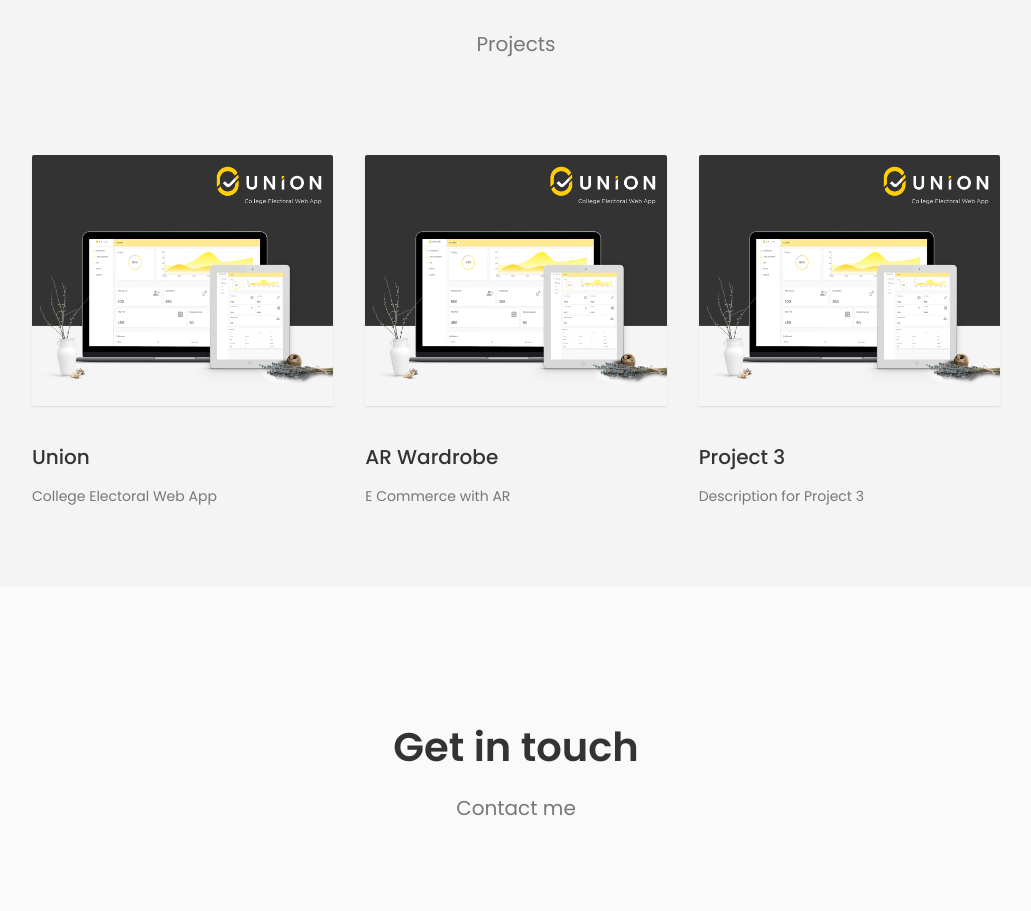
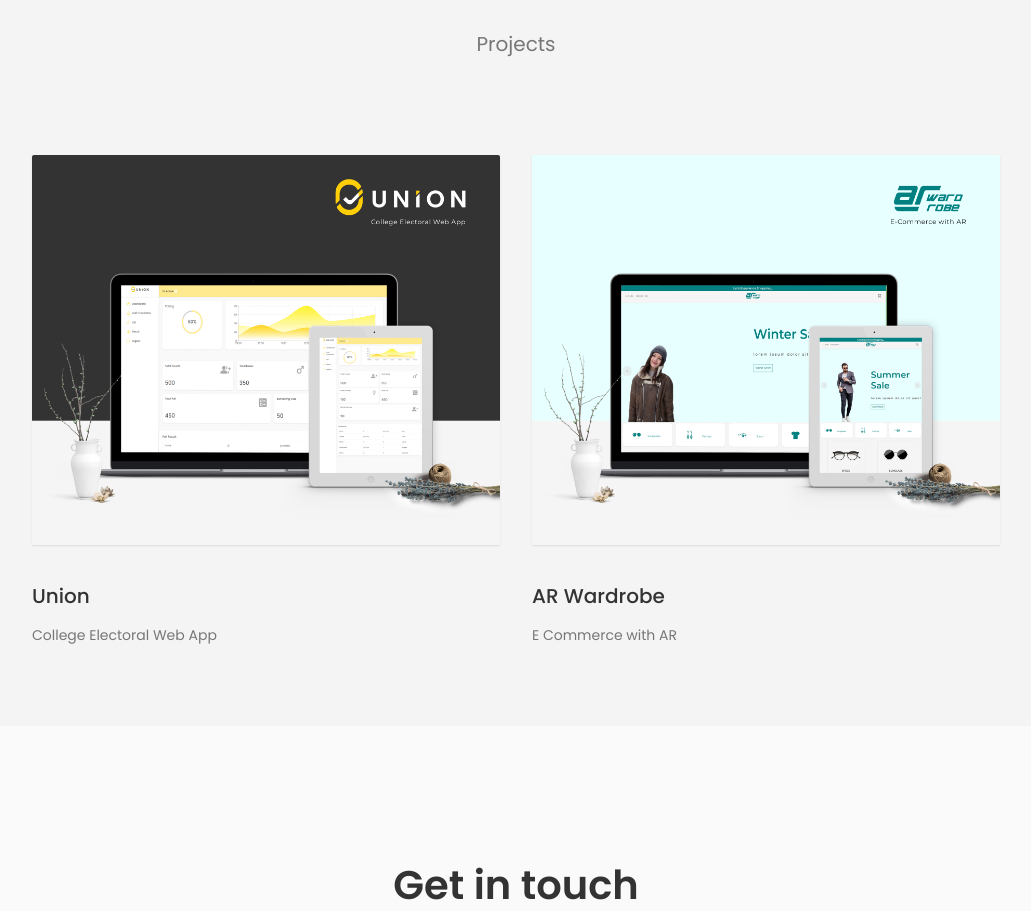
Before and after one commit to shihabsaleem/shihabsaleem.github.io-pf, a React (Create React App) app: page / in a window 1280 px wide. Shown: the part 3042-3953 px from the top of the page, without its empty margins (124-1155 px from the left). Built offline with nearby package versions, Linux system fonts and the light colour scheme.

Commit message:
project 2

```diff
--- a/src/Components/Portfolio.jsx
+++ b/src/Components/Portfolio.jsx
@@ -1,8 +1,7 @@
 import React from "react";
 import "../Styles/portfolio.css";
 import union from "../Assets/union.jpg";
-import arwardrobe from "../Assets/union.jpg"; // Corrected import
-import project1Image from "../Assets/union.jpg"; // Corrected import
+import arwardrobe from "../Assets/arw.jpg";
 
 const Portfolio = () => {
   const projects = [
@@ -16,11 +15,7 @@ const Portfolio = () => {
       description: "E Commerce with AR",
       image: arwardrobe,
     },
-    {
-      title: "Project 3",
-      description: "Description for Project 3",
-      image: project1Image,
-    },
+
     // Add more projects here
   ];
 
--- a/src/Styles/portfolio.css
+++ b/src/Styles/portfolio.css
@@ -1,7 +1,7 @@
 .portfolio {
   padding: 4rem 0;
   background-color: #f4f4f4;
-  text-align: center;
+  text-align: center; /* Change text-align to center */
 }
 
 .section_title {
@@ -17,7 +17,7 @@
 
 .portfolio_container {
   display: grid;
-  grid-template-columns: repeat(3, minmax(200px, 1fr));
+  grid-template-columns: repeat(2, minmax(200px, 1fr));
   justify-items: center;
   gap: 2rem;
   padding-top: 2rem;
@@ -32,12 +32,11 @@
 }
 
 .portfolio_img {
-  box-shadow: 0px 1px 2px rgba(0, 0, 0, 0.1); /* Adjust the values as needed */
+  box-shadow: 0px 1px 2px rgba(0, 0, 0, 0.1);
   max-width: 100%;
   height: auto;
   border-radius: 2px;
 }
-
 
 .portfolio_data {
   text-align: left;
```
Also changed, not shown: src/Assets/arw.jpg (added), src/Assets/union.jpg.
